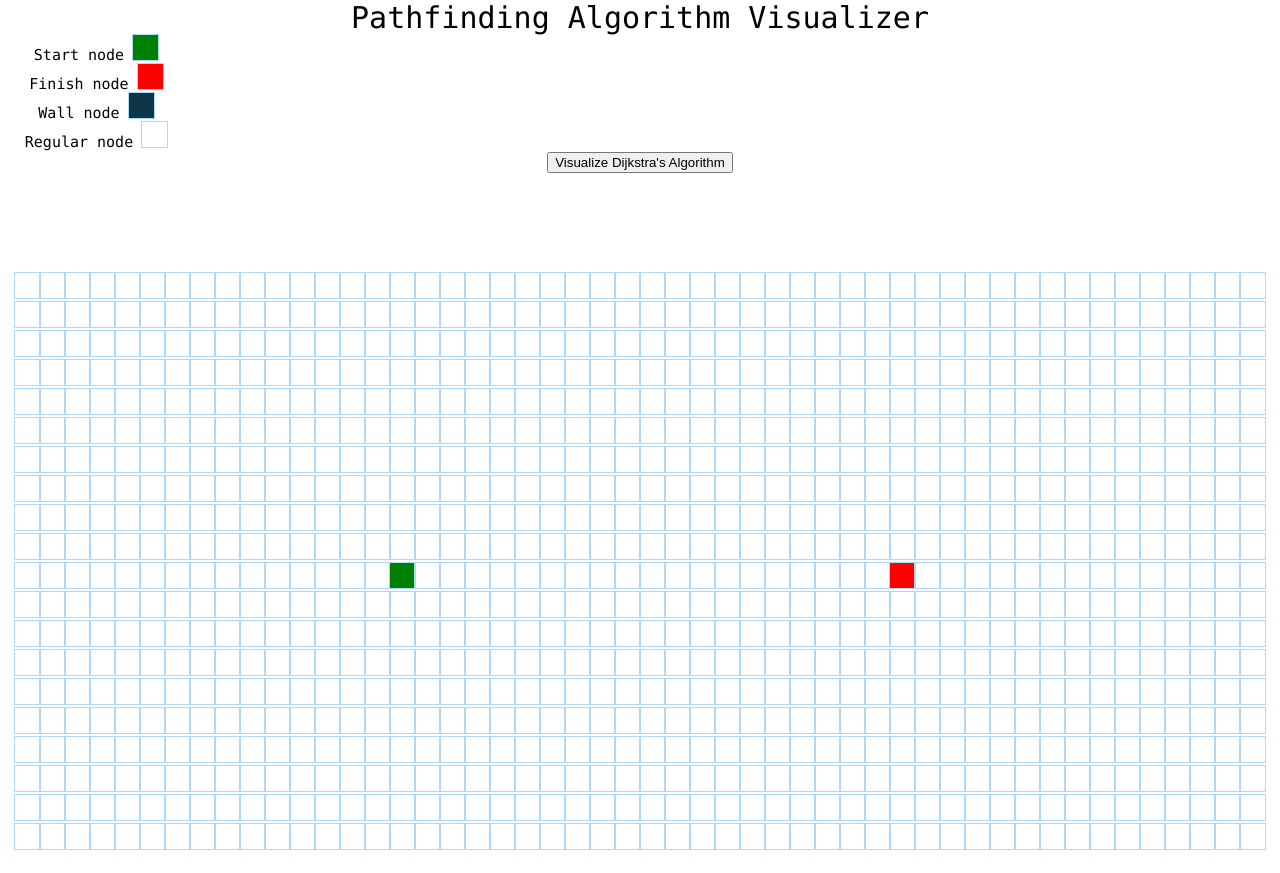
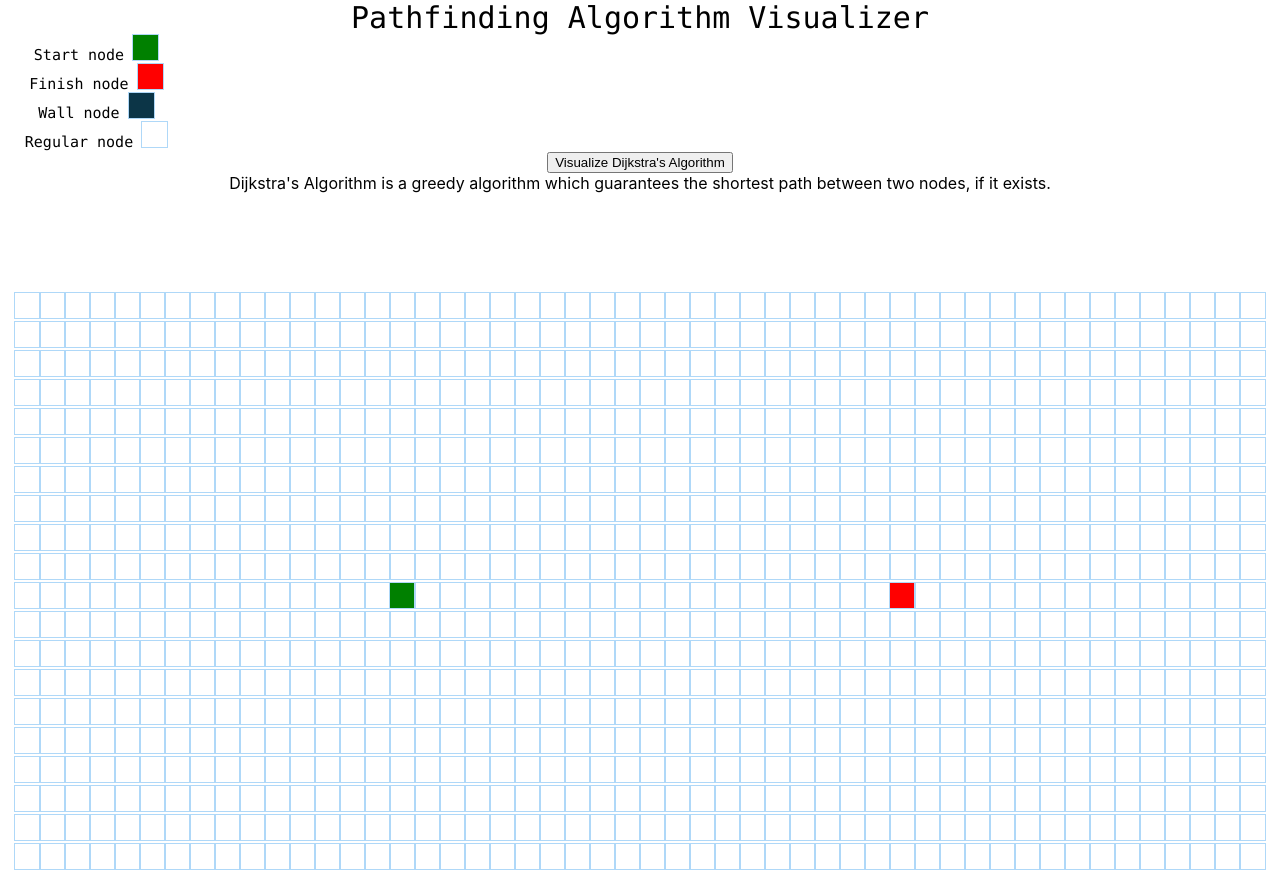
Before and after one commit to jamesbting/Pathfinding-Algorithm-Visualizer, a React (Create React App) app: page / in a window 1280 px wide. Built offline with nearby package versions, Linux system fonts and the light colour scheme.

Commit message:
Added algorithm description

```diff
--- a/src/Components/PathfindingVisualizer.jsx
+++ b/src/Components/PathfindingVisualizer.jsx
@@ -3,6 +3,7 @@ import Node from "./Node/Node";
 import {
   dijkstra,
   getNodesInShortestPathOrder,
+  getAlgorithmDescription,
 } from "../Algorithms/dijsktra.js";
 
 import "./PathfindingVisualizer.css";
@@ -78,6 +79,7 @@ export default class PathfindingVisualizer extends Component {
 
   render() {
     const { grid, mouseIsPressed } = this.state;
+    const description = getAlgorithmDescription();
 
     return (
       <>
@@ -88,6 +90,7 @@ export default class PathfindingVisualizer extends Component {
         <button onClick={() => this.visualizeDijkstra()}>
           Visualize Dijkstra's Algorithm
         </button>
+        <div className="algorithm-description">{description}</div>
         <div className="grid">
           {grid.map((row, rowIdx) => {
             return (
--- a/src/algorithms/dijsktra.js
+++ b/src/algorithms/dijsktra.js
@@ -72,3 +72,7 @@ export function getNodesInShortestPathOrder(finishNode) {
   }
   return nodesInShortestPathOrder;
 }
+
+export function getAlgorithmDescription() {
+  return "Dijkstra's Algorithm is a greedy algorithm which guarantees the shortest path between two nodes, if it exists.";
+}
```
